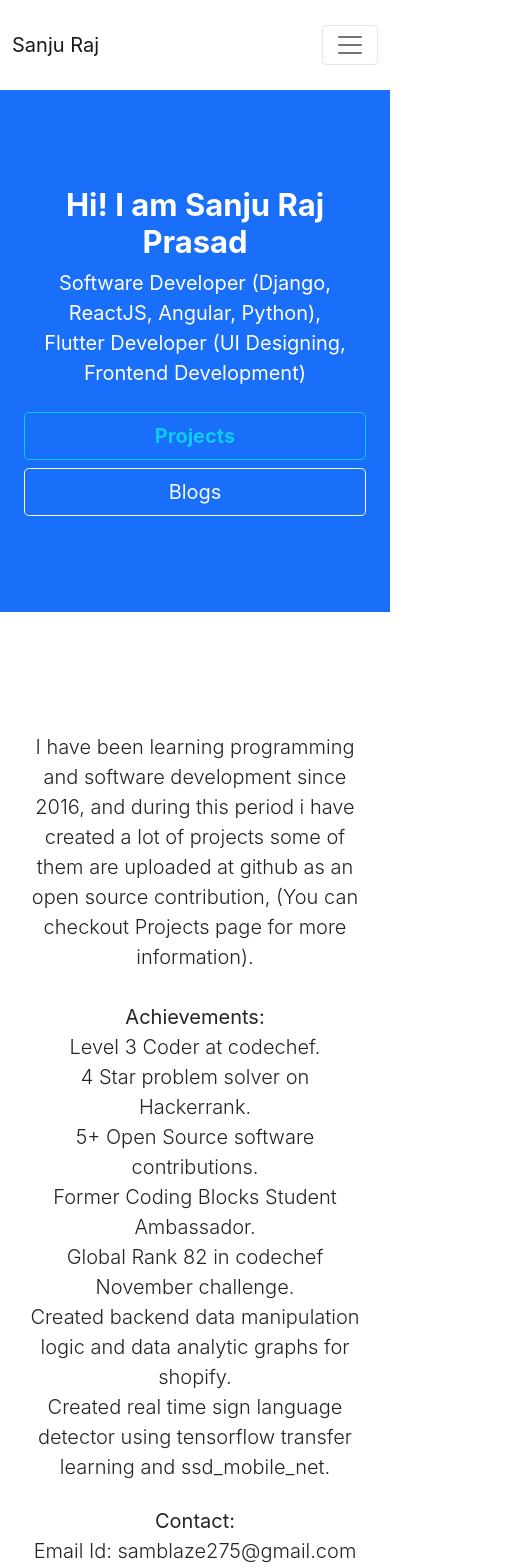
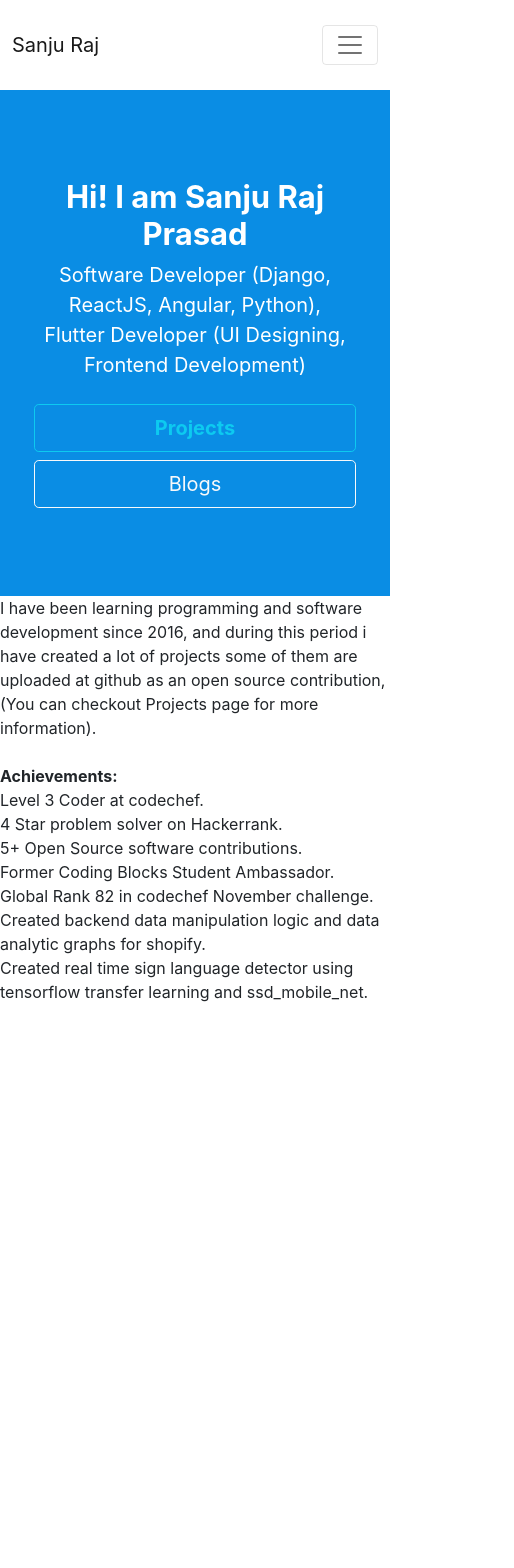
Before and after one commit to Blazexsam27/Portfolio, a React (Create React App) app: page / in a window 390 px wide. Shown: the top 1568 px of the page, 514 px wide, since content can reach past the window. After the commit the page ends 1020 px from the top, so only its background shows below. Built offline with nearby package versions, Linux system fonts and the light colour scheme.

Commit message:
responsive homepage

```diff
--- a/src/components/Home.css
+++ b/src/components/Home.css
@@ -1,3 +1,7 @@
+body {
+  margin: 0;
+}
+
 .arrowIcon {
   fill: white;
 }
@@ -10,17 +14,22 @@
   display: flex;
   position: relative;
   height: 60vh;
-  max-width: 100vw;
+  width: 100%;
   background-color: #0a8de4;
-  margin: 0;
-  padding: 0;
+  justify-content: center;
+  align-items: center;
 }
 
 .content {
   color: white;
   padding: 10px;
-  margin: 5rem 20px 20px 50px;
-  align-items: center;
+}
+
+.bottomContainer {
+  display: flex;
+  position: relative;
+  width: 100%;
+  justify-content: center;
 }
 
 .bio {
@@ -32,7 +41,6 @@
 .customBtn {
   background-color: #0437a5;
   padding: 10px 32px;
-
   border-radius: 8px;
   color: white;
   border: none;
@@ -44,11 +52,19 @@
   color: #050505;
 }
 
-@media screen and (min-width: 500px) {
+@media screen and (max-width: 350px) {
   .content {
     color: white;
-    padding: 10px;
-    margin: 6rem 20px 20px 50px;
     align-items: center;
   }
+
+  .midContainer {
+    height: 80vh;
+    width: 100%;
+    background-color: lime;
+  }
+
+  .bottomContainer {
+    width: 100%;
+  }
 }
--- a/src/components/Home.js
+++ b/src/components/Home.js
@@ -5,12 +5,9 @@ import { Link } from "react-router-dom";
 export default function Home() {
   return (
     <>
-      <div
-        className="text-secondary px-4 py-5 text-center"
-        style={{ backgroundColor: "#196ffa" }}
-      >
-        <div className="py-5">
-          <h1 className="display-5 fw-bold text-white">
+      <div className="text-secondary px-4 py-5 text-center midContainer">
+        <div className="py-5 content">
+          <h1 className="display-5 fw-bold text-white ">
             Hi! I am Sanju Raj Prasad
           </h1>
           <div className="col-lg-6 mx-auto">
@@ -38,7 +35,10 @@ export default function Home() {
         </div>
       </div>
 
-      <div id={"about_section"} className="px-4 py-5 my-5 text-center">
+      {/* <div
+        id={"about_section"}
+        className="px-4 py-5 my-5 text-center bottomContainer"
+      >
         <div className="col-lg-6 mx-auto">
           <p className="lead mb-4 my-4">
             I have been learning programming and software development since
@@ -105,6 +105,27 @@ export default function Home() {
             </Link>
           </div>
         </div>
+      </div> */}
+
+      <div className="bottomContainer">
+        <p>
+          I have been learning programming and software development since 2016,
+          and during this period i have created a lot of projects some of them
+          are uploaded at github as an open source contribution, (You can
+          checkout Projects page for more information). <br />
+          <br />
+          <strong>Achievements:</strong>
+          <br />
+          Level 3 Coder at codechef. <br />
+          4 Star problem solver on Hackerrank. <br />
+          5+ Open Source software contributions. <br />
+          Former Coding Blocks Student Ambassador. <br />
+          Global Rank 82 in codechef November challenge. <br />
+          Created backend data manipulation logic and data analytic graphs for
+          shopify. <br />
+          Created real time sign language detector using tensorflow transfer
+          learning and ssd_mobile_net. <br />
+        </p>
       </div>
     </>
   );
```
